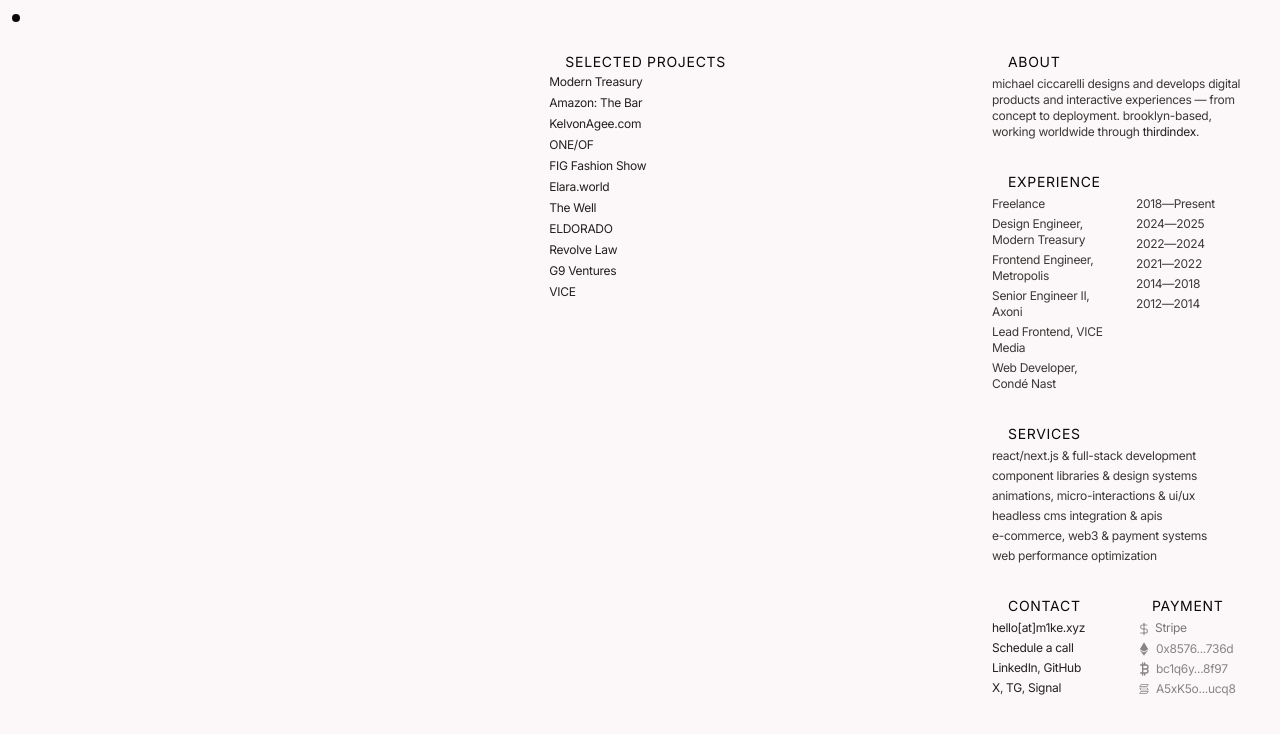
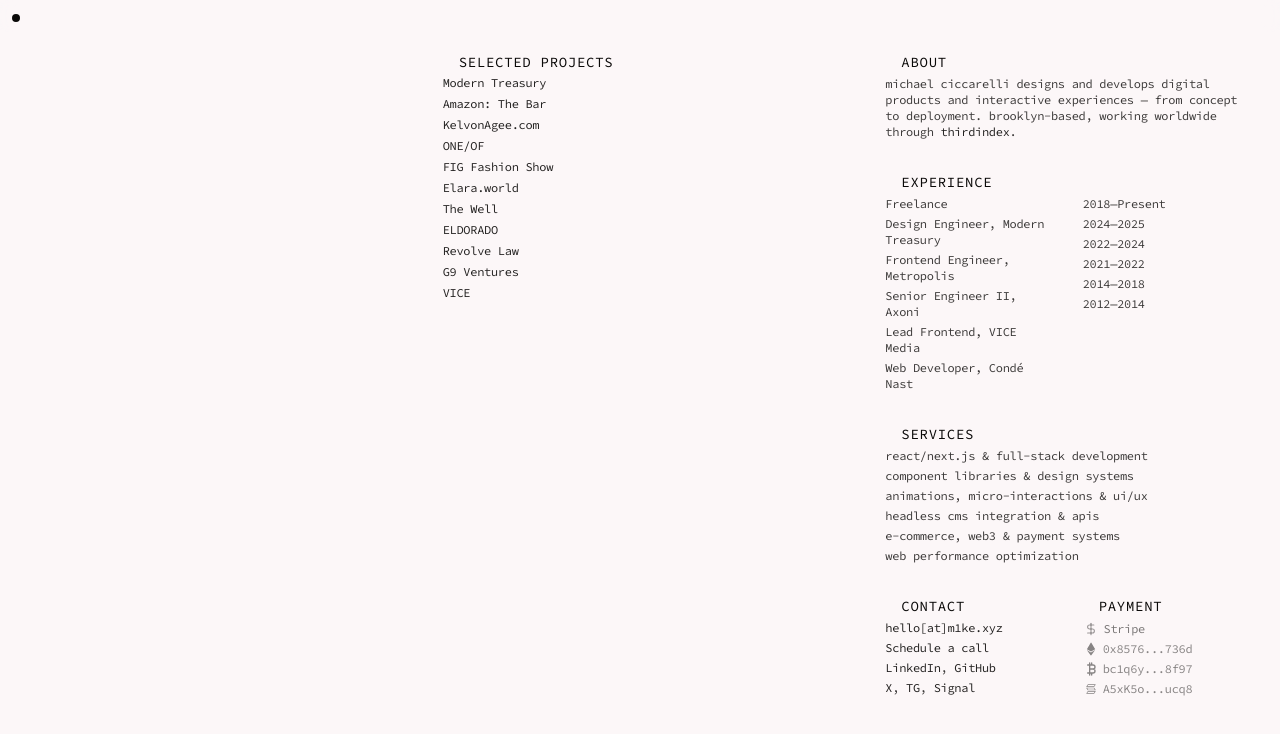
Before and after one commit to mciccarelli/personal-site, a Next.js app: page / in a window 1280 px wide. Shown: the top 734 px of the page. Built offline with nearby package versions, Linux system fonts and the light colour scheme.

Commit message:
up fonts

```diff
--- a/src/app/data.json
+++ b/src/app/data.json
@@ -2,27 +2,6 @@
   "siteTitle": "m1ke.xyz — design engineer",
   "siteDescription": "brooklyn-based design engineer specializing in frontend development, react/next.js, and interactive web experiences. 20+ years building digital products and user interfaces.",
   "emailAddress": "mikecicc@gmail.com",
-  "titles": [
-	  "software engineer",
-	  "frontend engineer",
-	  "creative developer",
-	  "design engineer",
-	  "ui/ux designer",
-	  "product designer",
-	  "web developer",
-	  "full-stack engineer",
-	  "creative technologist",
-	  "ui engineer",
-	  "digital designer",
-	  "frontend designer",
-	  "product engineer",
-	  "javascript engineer",
-	  "design technologist",
-	  "web designer",
-	  "user experience designer",
-	  "vibe coder",
-    "internet experimenter"
-  ],
   "bio": "michael ciccarelli designs and develops digital products and interactive experiences — from concept to deployment. brooklyn-based, working worldwide through  <a href=\"https://thirdindex.co\">thirdindex</a>.",
   "expertise":[
     "react/next.js & full-stack development",
--- a/src/app/layout.tsx
+++ b/src/app/layout.tsx
@@ -2,23 +2,11 @@
 import type { Metadata } from 'next';
 import { ThemeProvider } from '@/components/theme-provider';
 import { Footer, ModeToggle } from '@/components';
-import { IBM_Plex_Mono, IBM_Plex_Sans, Inter } from 'next/font/google';
+import { Source_Code_Pro } from 'next/font/google';
 
 import data from '@/app/data.json';
 
-export const ibm_plex_mono = IBM_Plex_Mono({
-	subsets: ['latin'],
-	display: 'swap',
-	weight: ['400', '500', '600', '700']
-});
-
-export const ibm_plex_sans = IBM_Plex_Sans({
-	subsets: ['latin'],
-	display: 'swap',
-	weight: ['400', '500', '600', '700']
-});
-
-export const inter = Inter({
+export const source_code_pro = Source_Code_Pro({
 	subsets: ['latin'],
 	display: 'swap',
 	weight: ['400', '500', '600', '700']
@@ -36,7 +24,7 @@
 }>) {
 	return (
 		<html lang="en">
-			<body className={inter.className}>
+			<body className={source_code_pro.className}>
 				<ThemeProvider defaultTheme="system" storageKey="m1ke-ui-theme">
 					<div className="min-h-dvh flex flex-col">
 						<header className="fixed top-0 left-0 right-0 z-50 bg-background/80 backdrop-blur-sm px-3 py-1.5">
--- a/src/app/page.tsx
+++ b/src/app/page.tsx
@@ -12,19 +12,18 @@
 	return (
 		<div className="flex flex-col-reverse lg:grid lg:grid-cols-12 min-h-[calc(100vh-8rem-36px)] px-4 lg:px-0 gap-8 lg:gap-0 pt-4">
 			{/* Left Column - Empty Space on Desktop */}
-			<div className="hidden lg:block lg:col-span-5" />
+			<div className="hidden md:block md:col-span-2 lg:col-span-4" />
 
 			{/* Center Column - Scrollable Projects */}
-			<div className="lg:col-span-4 lg:overflow-y-auto lg:pr-8 lg:pl-4">
+			<div className="md:col-span-4 md:overflow-y-auto md:pr-8 md:pl-4">
 				<div className="pb-8">
-					<h3 className="text-sm uppercase tracking-wider pl-4">Selected Projects</h3>
-
+					<h3 className="text-sm uppercase tracking-wider pl-4 mb-px">Selected Projects</h3>
 					<ProjectList items={projects} />
 				</div>
 			</div>
 
 			{/* Right Column - Sticky Info */}
-			<div className="lg:col-span-3 lg:sticky lg:top-[52px] lg:h-fit lg:pl-8 lg:pr-8">
+			<div className="md:col-span-4 md:sticky md:top-[52px] md:h-fit md:pl-8 md:pr-8">
 				<div className="space-y-8">
 					{/* About */}
 					<div className="space-y-1">
@@ -125,7 +124,7 @@
 									<DollarSign className="w-4 h-4 inline-block text-foreground/40 scale-[.85]" />
 									&nbsp;
 									<a
-										className="text-xs opacity-60 hover:opacity-100 transition-opacity cursor-pointer no-underline"
+										className="text-xs opacity-60 hover:opacity-100 transition-opacity cursor-pointer no-underline -translate-x-[2px] translate-y-px inline-block"
 										href="https://buy.stripe.com/bJebJ10Zc0ck30Iga80Ba05"
 									>
 										Stripe
```
